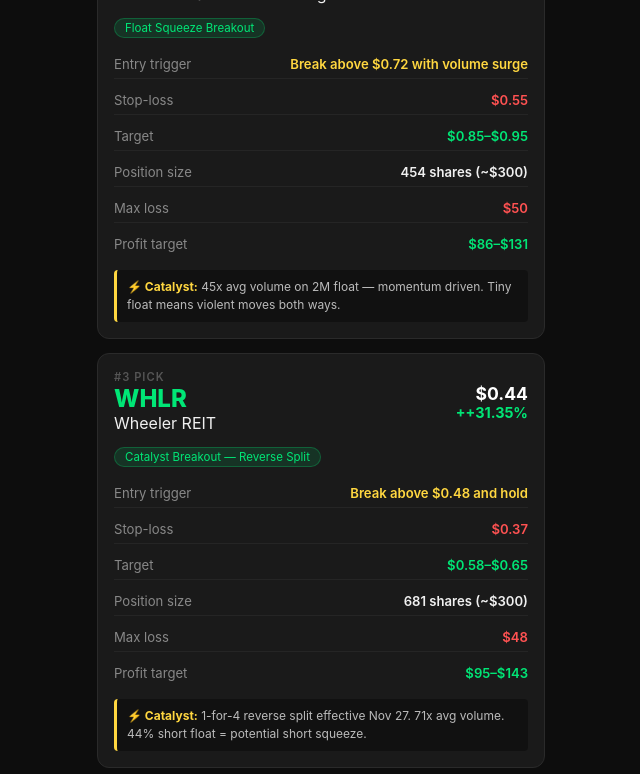
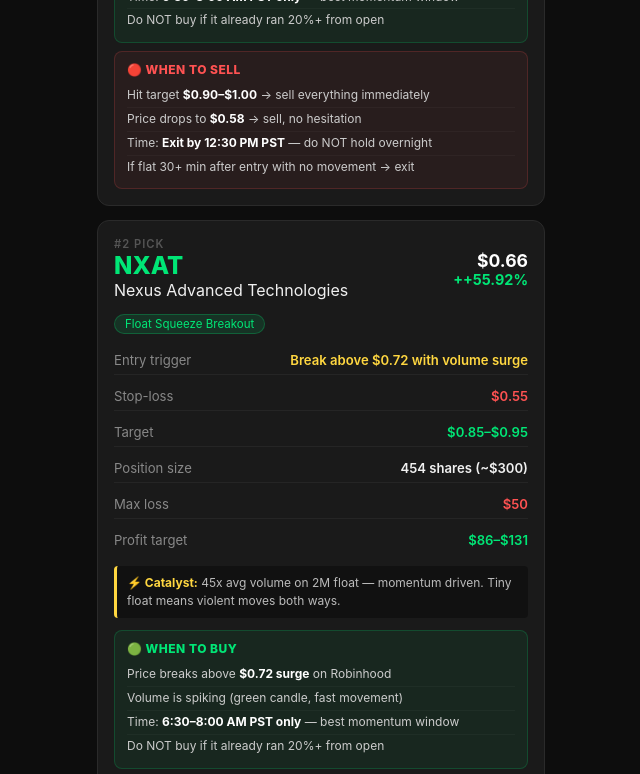
Before and after one commit to Palyaa38/stocks-site, a plain HTML site: page index.html in a window 1280 px wide. Shown: the part 621-1395 px from the top of the page, without its empty margins (319-959 px from the left). Drawn offline with Linux system fonts and the light colour scheme.

Commit message:
Add BUY/SELL timing section to each stock card

```diff
--- a/index.html
+++ b/index.html
@@ -119,6 +119,49 @@
 
     .catalyst span { color: #ffd740; font-weight: 700; }
 
+    .trade-plan {
+      margin-top: 12px;
+      display: flex;
+      flex-direction: column;
+      gap: 8px;
+    }
+
+    .trade-section {
+      border-radius: 8px;
+      padding: 10px 12px;
+    }
+
+    .buy-section {
+      background: #00e67610;
+      border: 1px solid #00e67630;
+    }
+
+    .sell-section {
+      background: #ff525210;
+      border: 1px solid #ff525230;
+    }
+
+    .trade-title {
+      font-size: 0.75rem;
+      font-weight: 800;
+      letter-spacing: 0.5px;
+      margin-bottom: 7px;
+    }
+
+    .buy-section .trade-title { color: #00e676; }
+    .sell-section .trade-title { color: #ff5252; }
+
+    .trade-rule {
+      font-size: 0.75rem;
+      color: #ccc;
+      padding: 3px 0;
+      border-bottom: 1px solid #ffffff08;
+      line-height: 1.4;
+    }
+
+    .trade-rule:last-child { border-bottom: none; }
+    .trade-rule strong { color: #fff; }
+
     .warning {
       background: #1a1000;
       border: 1px solid #ffd74040;
@@ -227,6 +270,23 @@
                 </div>
               </div>
               <div class="catalyst"><span>⚡ Catalyst:</span> ${p.catalyst}</div>
+
+              <div class="trade-plan">
+                <div class="trade-section buy-section">
+                  <div class="trade-title">🟢 WHEN TO BUY</div>
+                  <div class="trade-rule">Price breaks above <strong>${p.entry.replace('Break above ', '').replace(' with volume', '').replace(' and hold 2+ min on volume', '').replace(' and hold', '')}</strong> on Robinhood</div>
+                  <div class="trade-rule">Volume is spiking (green candle, fast movement)</div>
+                  <div class="trade-rule">Time: <strong>6:30–8:00 AM PST only</strong> — best momentum window</div>
+                  <div class="trade-rule">Do NOT buy if it already ran 20%+ from open</div>
+                </div>
+                <div class="trade-section sell-section">
+                  <div class="trade-title">🔴 WHEN TO SELL</div>
+                  <div class="trade-rule">Hit target <strong>${p.target}</strong> → sell everything immediately</div>
+                  <div class="trade-rule">Price drops to <strong>${p.stop}</strong> → sell, no hesitation</div>
+                  <div class="trade-rule">Time: <strong>Exit by 12:30 PM PST</strong> — do NOT hold overnight</div>
+                  <div class="trade-rule">If flat 30+ min after entry with no movement → exit</div>
+                </div>
+              </div>
             </div>
           `;
         });
```
